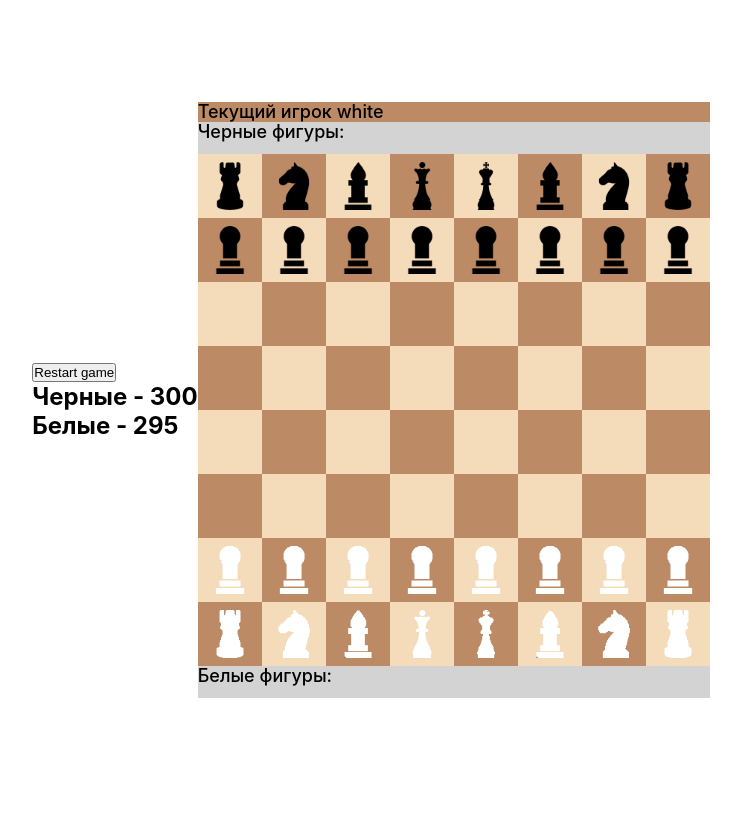
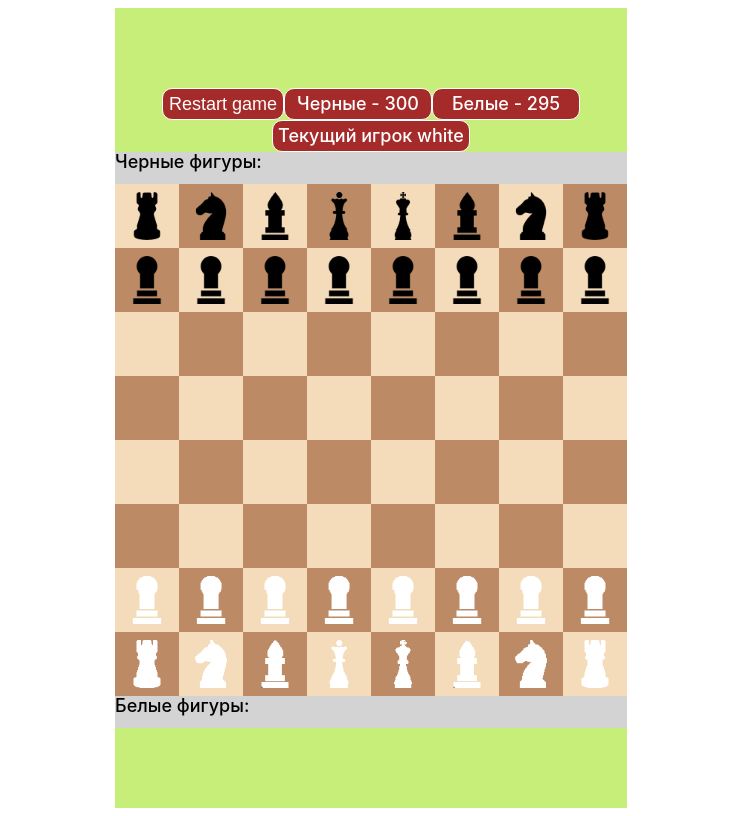
Before and after one commit to Meder84/chess-react-typescript, a React (Create React App) app: page / in a window 1280 px wide. Shown: the whole page, without its empty margins (269-1010 px from the left). Built offline with nearby package versions, Linux system fonts and the light colour scheme.

Commit message:
refactor: Рефакторить в компоненте Timer

```diff
--- a/src/components/App/App.css
+++ b/src/components/App/App.css
@@ -1,15 +1,14 @@
-* {
-    margin: 0;
-    padding: 0;
-}
-
 .app {
   font-family: 'Inter', 'Arial', sans-serif;
-    width: 100vw;
+  max-width: 1280px;
+  width: max-content;
   height: 100vh;
   display: flex;
   justify-content: center;
   align-items: center;
+  margin: 0 auto;
+  background-color: #c7ee79;
+  flex-direction: column;
 }
 
 .black {
@@ -28,3 +27,9 @@
   border-radius: 50%;
   background-color: brown;
 }
+
+/* @media screen and (max-width: 768px) {
+  .app {
+    flex-direction: column;
+  }
+} */
--- a/src/components/App/App.tsx
+++ b/src/components/App/App.tsx
@@ -4,7 +4,7 @@ import {Board} from "../../models/Board";
 import {Player} from "../../models/Player";
 import {Colors} from "../../models/Colors";
 import LostFigures from "../LostFigures/LostFigures";
-import Timer from "../Timer";
+import Timer from "../Timer/Timer";
 import "./App.css";
 
 const App = () => {
--- a/src/components/BoardComponent/BoardComponent.css
+++ b/src/components/BoardComponent/BoardComponent.css
@@ -1,6 +1,9 @@
 .boardComponent {
   display: flex;
   flex-direction: column;
+  margin: 0;
+  padding: 0;
+  width: max-content;
 }
 
 .boardComponent__container {
@@ -12,9 +15,14 @@
 }
 
 .boardComponent__subTitle {
-  background-color: #bc8b66;
-  color: black;
   font-size: 18px;
   font-weight: 500;
   line-height: 20px;
+  background-color: brown;
+  border: solid 1px white;
+  color: white;
+  border-radius: 10px;
+  width: max-content;
+  padding: 5px;
+  margin: 0 auto;
 }
--- a/src/components/CellComponent/CellComponent.css
+++ b/src/components/CellComponent/CellComponent.css
@@ -4,20 +4,11 @@
   display: flex;
   justify-content: center;
   align-items: center;
+  margin: 0;
 }
 .cellComponent img {
   width: 48px;
   height: 48px;
   position: relative;
+  margin: 0;
 }
-
-@media screen and (max-width: 768px) {
-  .cellComponent {
-    width: 58px;
-    height: 58px;
-  }
-  .cellComponent img {
-    width: 40px;
-    height: 40px;
-  }
-}
--- a/src/components/LostFigures/LostFigures.css
+++ b/src/components/LostFigures/LostFigures.css
@@ -15,6 +15,7 @@
   font-size: 18px;
   font-weight: 500;
   line-height: 20px;
+  margin: 0;
 }
 
 .lostFigures__image {
--- /dev/null
+++ b/src/components/Timer/Timer.css
@@ -0,0 +1,29 @@
+.timer {
+  display: flex;
+  flex-direction: row;
+}
+
+.timer__button-restart {
+  border: none;
+  background-color: brown;
+  border-radius: 10px;
+  color: white;
+  font-size: 18px;
+  font-weight: 500;
+  line-height: 20px;
+  border: solid 1px white;
+}
+
+.timer__player-name {
+  margin: 0;
+  font-size: 18px;
+  font-weight: 500;
+  line-height: 20px;
+  background-color: brown;
+  color: white;
+  border-radius: 10px;
+  padding: 5px;
+  min-width: 136px;
+  text-align: center;
+  border: solid 1px white;
+}
--- a/src/components/Timer.tsx
+++ b/src/components/Timer/Timer.tsx
@@ -1,6 +1,7 @@
 import React, {FC, useEffect, useRef, useState} from 'react';
-import {Player} from "../models/Player";
-import {Colors} from "../models/Colors";
+import {Player} from "../../models/Player";
+import {Colors} from "../../models/Colors";
+import './Timer.css';
 
 interface TimerProps {
   currentPlayer: Player | null;
@@ -38,12 +39,15 @@ const Timer: FC<TimerProps> = ({currentPlayer, restart}) => {
   }
 
   return (
-    <div>
-      <div>
-        <button onClick={handleRestart}>Restart game</button>
-      </div>
-      <h2>Черные - {blackTime}</h2>
-      <h2>Белые - {whiteTime}</h2>
+    <div className='timer'>
+      <button
+        onClick={handleRestart}
+        className='timer__button-restart'
+      >
+        Restart game
+      </button>
+      <h2 className='timer__player-name'>Черные - {blackTime}</h2>
+      <h2 className='timer__player-name'>Белые - {whiteTime}</h2>
     </div>
   );
 };
--- /dev/null
+++ b/src/index.css
@@ -0,0 +1,3 @@
+@import url(./vendor/normalize.css);
+@import url(./vendor/fonts/font.css);
+@import url(./utils/global.css);
```
Lines whose indentation alone changed are shown as unchanged.
